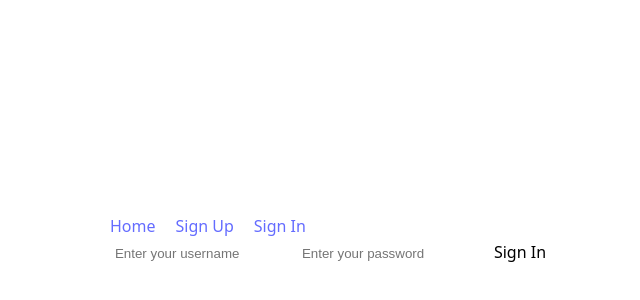
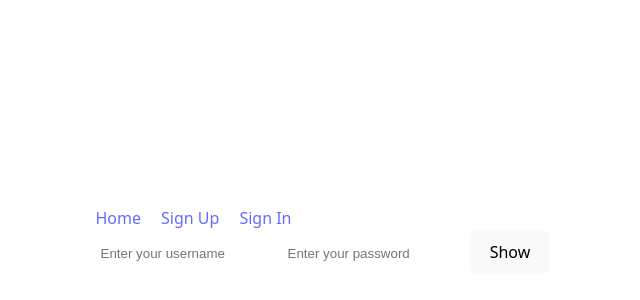
Before and after one commit to AnnaF1711/project2Client, a React (Vite) app: page /sign-in in a window 1280 px wide. Shown: the part 160-460 px from the top of the page, without its empty margins (307-947 px from the left). Built offline with nearby package versions, Linux system fonts and the light colour scheme.

Commit message:
finished sign up and sign in

```diff
--- a/src/components/CustomButton.jsx
+++ b/src/components/CustomButton.jsx
@@ -14,9 +14,9 @@ function CustomButton(props) {
                     borderRadius: '5px',
 
                 }}
+                text={props.text}
                 disabled={props.disabled}
                 onClick={props.action}>{/*גם פה מקבל disable מבחוץ*/}
-                {props.text}
             </button>
         </span>
     )
--- a/src/components/SignIn.jsx
+++ b/src/components/SignIn.jsx
@@ -6,16 +6,37 @@ import axios from "axios";
 function SignIn(){
     const [username,setUsername]=useState ("");
     const [password,setPassword]=useState ("");
+    const [showPassword, setShowPassword] = useState(false);
+    const [errorCode, setErrorCode] = useState(null);
+
 
     function handleSignIn() { // תישלח בקשת גט לשרת בכל לחיצת כפתור התחברות
-        // סתם משהו בסיסי - בהמשך נכתוב כאן את הבקשה לשרת שבודקת שהיוזר אכן קיים ואם הוא קיים אז יבדוק אם הססמה נכונה (אבל זה יהיה בשרת בקונטרולר - ולידציה)
-       // axios.get("http://localhost:8080/sign-in?username=" + username + "password=" +password) - זה יהיה הפורט 8080 וזה מה שנגדיר בשרת
-
+        axios.post("http://localhost:8080/sign-up",{name:username,password:password}) // בקשת פוסט למרות שלא מפרסמים מידע חדש - כדי שהססמה לא תהיה גלויה בנתיב
+            .then((response) => {
+                if (response.data.success) {
+                    alert("Success");
+                } else {
+                    setErrorCode(response.data.errorCode);
+                }
+            })
     }
 
     return(
         <div>
+
+            {
+                errorCode != null && (
+                    <>
+                        Something went wrong
+                        <div>
+                            error {errorCode}
+                        </div>
+                    </>
+                )
+            }
+
             <CustomInput
+                type={"text"}
                 placeholder ={"Enter your username"}
                 value={username}
                 onChange={(event)=>{
@@ -24,6 +45,7 @@ function SignIn(){
             />
 
             <CustomInput
+                type={"password"} // הסתרה בעת הכנסת הססמה
                 placeholder ={"Enter your password"}
                 value={password}
                 onChange={(event)=>{
@@ -31,8 +53,14 @@ function SignIn(){
                 }}
             />
 
+            <button onClick={() => { // כפתור להצגת הססמה שמוזנת באינפוט
+                setShowPassword(!showPassword)
+            }}>
+                {showPassword ? "Hide" : "Show"}
+            </button>
+
             <CustomButton
-                text="Sign In"
+                text={"Sign In"}
                 action={handleSignIn}
             />
 
--- a/src/components/SignUp.jsx
+++ b/src/components/SignUp.jsx
@@ -42,11 +42,11 @@ function SignUp(){
             />
 
             <CustomButton
-                text="Sign Up"
+                text={"Sign Up"}
                 disabled={username.length === 0 || password.length === 0 || buttonDisabled} // מתי הכפתור לא יהיה לחיץ
                 action={() => {
                     setButtonDisabled(true); // לא יהיה לחיץ כל עוד שולח בקשה (הזין כבר פרטים)
-                    axios.post("http://localhost:8080/register-user",{name:username,password:password}).
+                    axios.post("http://localhost:8080/sign-up",{name:username,password:password}).
                     then((response)=>{
                         console.log(response.data)
                         setButtonDisabled(false) // אחרי שחזרה תגובה הכפתור יהיה לחיץ (ניתן להירשם)
```
